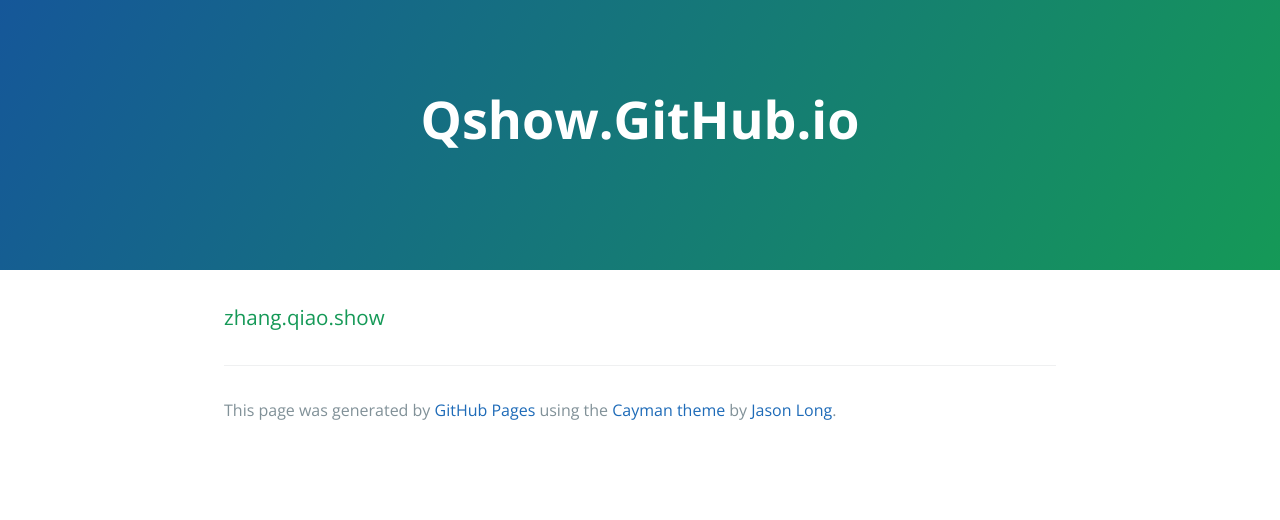
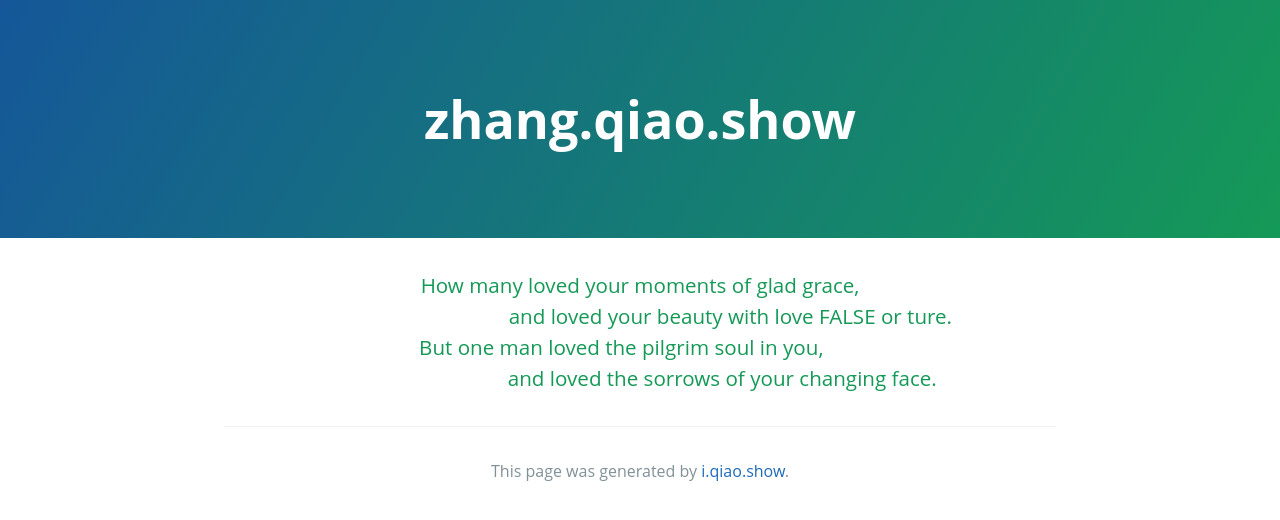
Before and after one commit to qshow/qshow.github.io, a plain HTML site: page index.html in a window 1280 px wide. Drawn offline with nearby package versions, Linux system fonts and the light colour scheme.

Commit message:
update
update

```diff
--- a/index.html
+++ b/index.html
@@ -2,26 +2,27 @@
 <html lang="en-us">
   <head>
     <meta charset="UTF-8">
-    <title>Qshow.GitHub.io by qshow</title>
+    <title>zhang.qiao.show</title>
     <meta name="viewport" content="width=device-width, initial-scale=1">
     <link rel="stylesheet" type="text/css" href="stylesheets/normalize.css" media="screen">
-    <link href='https://fonts.googleapis.com/css?family=Open+Sans:400,700' rel='stylesheet' type='text/css'>
     <link rel="stylesheet" type="text/css" href="stylesheets/stylesheet.css" media="screen">
     <link rel="stylesheet" type="text/css" href="stylesheets/github-light.css" media="screen">
   </head>
-  <body>
-    <section class="page-header">
-      <h1 class="project-name">Qshow.GitHub.io</h1>
-      <h2 class="project-tagline"></h2>
+  <body style="margin:auto;">
+    <section class="page-header" style="margin:auto;">
+      <h1 class="project-name" style="margin:auto;">zhang.qiao.show</h1>
+      <h2 class="project-tagline" style="margin:auto;"></h2>
     </section>
 
-    <section class="main-content">
-      <h3>
-<a id="zhangqiaoshow" class="anchor" href="#zhangqiaoshow" aria-hidden="true"><span aria-hidden="true" class="octicon octicon-link"></span></a>zhang.qiao.show</h3>
+    <section class="main-content" style="margin:auto;">
+    <div style="width:100%;margin:auto;">
+      <h3 style="text-align:center; margin:auto;">&nbsp;&nbsp;
+How many loved your moments of glad grace,&nbsp;&nbsp;&nbsp;<br/>&nbsp;&nbsp;&nbsp;　　　　　　　　and loved your beauty with love FALSE or ture.<br/>&nbsp;&nbsp;But one man loved the pilgrim soul in you,&nbsp;&nbsp;&nbsp;&nbsp;&nbsp;&nbsp;&nbsp;&nbsp;&nbsp;<br/>&nbsp;&nbsp;&nbsp;
+　　　　　　　　and loved the sorrows of your changing face.&nbsp;&nbsp;&nbsp;&nbsp;</h3>
+</div>
+      <footer class="site-footer" style="text-align:center;">
 
-      <footer class="site-footer">
-
-        <span class="site-footer-credits">This page was generated by <a href="https://pages.github.com">GitHub Pages</a> using the <a href="https://github.com/jasonlong/cayman-theme">Cayman theme</a> by <a href="https://twitter.com/jasonlong">Jason Long</a>.</span>
+        <span class="site-footer-credits" style="text-align:center;">This page was generated by <a href="http://i.qiao.show">i.qiao.show</a>.</span>
       </footer>
 
     </section>
```
Also changed, not shown: 1 other file.
